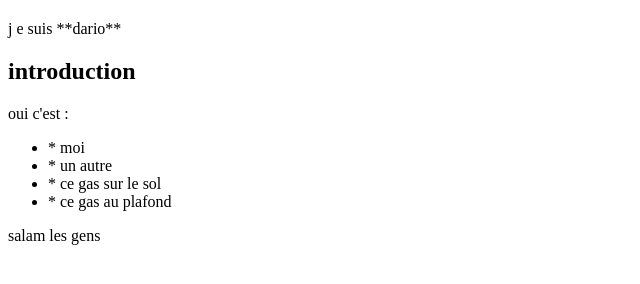
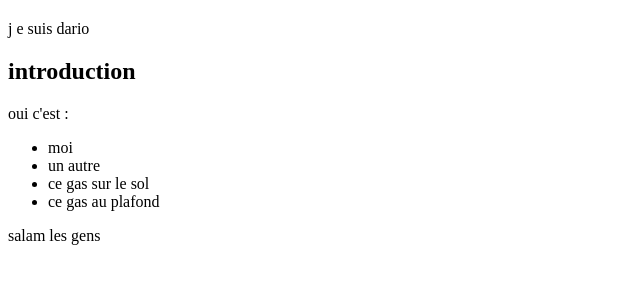
Before and after one commit to Dario-Dario-Dario/helloworld, a plain HTML site: page index.html in a window 1280 px wide. Shown: the part 46-330 px from the top of the page, without its empty margins (0-640 px from the left). Drawn offline with Linux system fonts and the light colour scheme.

```diff
--- a/index.html
+++ b/index.html
@@ -1,11 +1,11 @@
 <h1> helloworld </h1>
-<p>j e suis **dario** </p>
+<p>j e suis dario </p>
 <h2> introduction </h2>
 <p> oui c'est : </p>
 <ul>
-  <li>* moi</li>
-  <li>* un autre</li>
-  <li>* ce gas sur le sol</li>
-  <li>* ce gas au plafond</li>
+  <li>moi</li>
+  <li>un autre</li>
+  <li>ce gas sur le sol</li>
+  <li>ce gas au plafond</li>
 </ul>
 <p>salam les gens </p>
```
